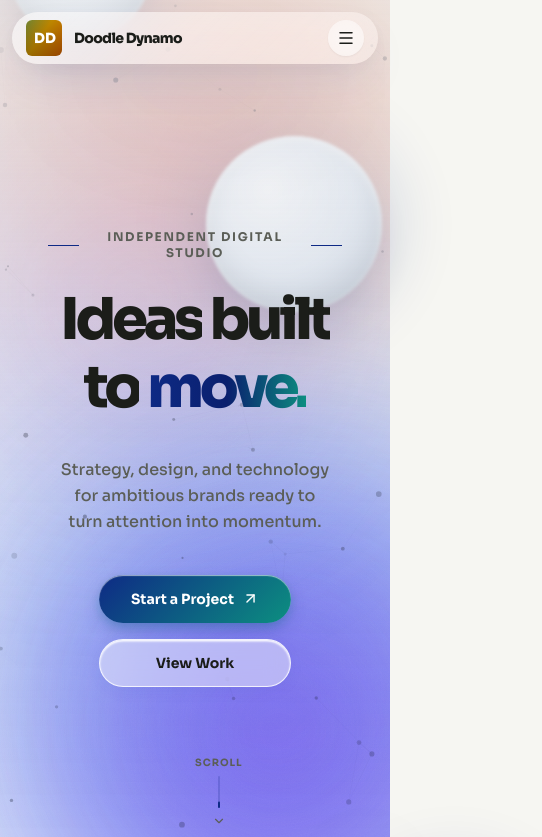
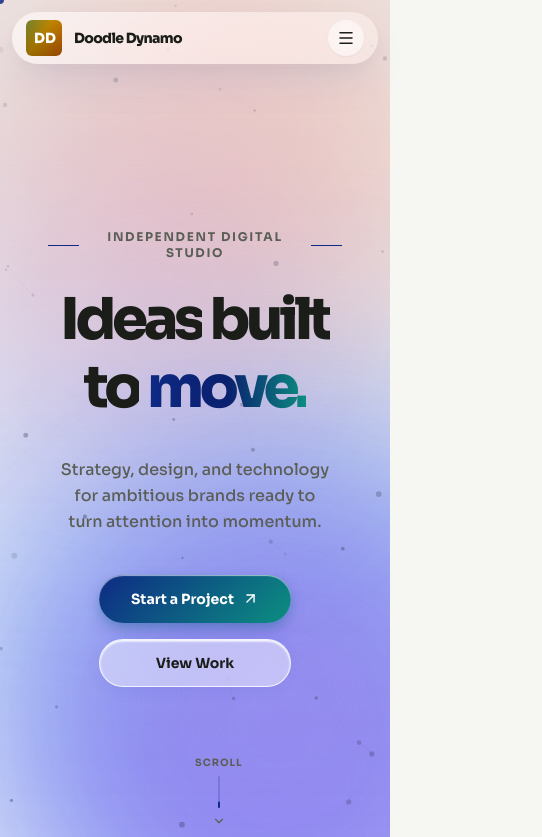
Before and after one commit to ddmostack/DDMO, a Next.js app: page / in a window 390 px wide. Shown: the top 837 px of the page, 542 px wide, since content can reach past the window. Built offline with nearby package versions, Linux system fonts and the light colour scheme.

Commit message:
Remove white 3D orbs and add soft white luminous gradient highlights to background blobs

```diff
--- a/components/sections/About.tsx
+++ b/components/sections/About.tsx
@@ -4,7 +4,6 @@ import { motion, useReducedMotion, useScroll, useSpring } from "framer-motion";
 import { useRef } from "react";
 
 import { CurvyDashedProgressArrow } from "@/components/ui/CurvyDashedProgressArrow";
-import { SectionOrb } from "@/components/effects/SectionOrb";
 import { CursorTiltCard } from "@/components/ui/CursorTiltCard";
 import { ScrollReveal } from "@/components/ui/ScrollReveal";
 import { StatCounter } from "@/components/ui/StatCounter";
@@ -38,14 +37,6 @@ export function About() {
     <section id="about" className="relative bg-transparent">
       {/* Directional light wash */}
       <div className="directional-light-wash" aria-hidden="true" />
-
-      {/* Paired compositional light-emitting orbs (fully contained) */}
-      <div className="pointer-events-none absolute top-8 right-6 md:top-12 md:right-12 z-0">
-        <SectionOrb className="h-44 w-44 md:h-52 md:w-52" glowColor="rgba(14, 42, 133, 0.16)" />
-      </div>
-      <div className="pointer-events-none absolute bottom-12 left-6 md:bottom-16 md:left-12 z-0">
-        <SectionOrb className="h-32 w-32 md:h-40 md:w-40" glowColor="rgba(12, 143, 128, 0.14)" />
-      </div>
 
       <div className="page-container section-space relative z-10">
         {/* Top Header & Overview */}
--- a/components/sections/Hero.tsx
+++ b/components/sections/Hero.tsx
@@ -4,7 +4,6 @@ import { motion, useReducedMotion } from "framer-motion";
 import { ArrowUpRight, ChevronDown } from "lucide-react";
 
 import { HeroParticles } from "@/components/effects/HeroParticles";
-import { SectionOrb } from "@/components/effects/SectionOrb";
 import { Button } from "@/components/ui/Button";
 import { CursorTiltCard } from "@/components/ui/CursorTiltCard";
 
@@ -38,10 +37,6 @@ export function Hero() {
     <section id="home" className="relative min-h-[100dvh] pt-[72px]">
       {/* Interactive Particle Canvas */}
       <HeroParticles />
-
-      {/* Responsive locked 3D Orbs */}
-      <SectionOrb className="top-16 right-2 md:top-20 md:right-4 h-44 w-44 md:h-64 md:w-64" />
-      <SectionOrb className="bottom-8 left-2 md:bottom-12 md:left-4 h-36 w-36 md:h-52 md:w-52" />
 
       {/* Soft theme-tint gradient overlay wash (5-10% opacity using indigo/navy theme tokens) */}
       <div
--- a/components/sections/Portfolio.tsx
+++ b/components/sections/Portfolio.tsx
@@ -5,7 +5,6 @@ import { ArrowUpRight, X } from "lucide-react";
 import Image from "next/image";
 import { useEffect, useState } from "react";
 
-import { SectionOrb } from "@/components/effects/SectionOrb";
 import { Button } from "@/components/ui/Button";
 import { CursorTiltCard } from "@/components/ui/CursorTiltCard";
 import { ScrollReveal } from "@/components/ui/ScrollReveal";
@@ -77,8 +76,6 @@ export function Portfolio() {
 
   return (
     <section id="portfolio" className="relative bg-transparent">
-      <SectionOrb className="top-36 right-2 md:right-4 h-48 w-48 md:h-64 md:w-64" />
-
       <div className="page-container section-space">
         <ScrollReveal>
           <div className="flex flex-col gap-4 md:flex-row md:items-end md:justify-between">
--- a/components/sections/Services.tsx
+++ b/components/sections/Services.tsx
@@ -3,7 +3,6 @@
 import { motion, useReducedMotion } from "framer-motion";
 import { ArrowUpRight } from "lucide-react";
 
-import { SectionOrb } from "@/components/effects/SectionOrb";
 import { CursorTiltCard } from "@/components/ui/CursorTiltCard";
 import { ScrollReveal } from "@/components/ui/ScrollReveal";
 import { services } from "@/lib/constants";
@@ -61,14 +60,6 @@ export function Services() {
     <section id="services" className="relative bg-transparent">
       {/* Directional light wash background */}
       <div className="directional-light-wash" aria-hidden="true" />
-
-      {/* Paired compositional light-emitting orbs (fully contained within padding) */}
-      <div className="pointer-events-none absolute top-8 left-6 md:top-12 md:left-12 z-0">
-        <SectionOrb className="h-40 w-40 md:h-52 md:w-52" glowColor="rgba(14, 42, 133, 0.16)" />
-      </div>
-      <div className="pointer-events-none absolute bottom-12 right-6 md:bottom-16 md:right-12 z-0">
-        <SectionOrb className="h-32 w-32 md:h-40 md:w-40" glowColor="rgba(12, 143, 128, 0.14)" />
-      </div>
 
       <div className="page-container section-space relative z-10">
         <ScrollReveal>
--- a/components/sections/WhyUs.tsx
+++ b/components/sections/WhyUs.tsx
@@ -4,7 +4,6 @@ import { motion, useReducedMotion, useScroll, useSpring } from "framer-motion";
 import { useRef } from "react";
 
 import { CurvyDashedProgressArrow } from "@/components/ui/CurvyDashedProgressArrow";
-import { SectionOrb } from "@/components/effects/SectionOrb";
 import { CursorTiltCard } from "@/components/ui/CursorTiltCard";
 import { DifferentiatorMicroAnimation } from "@/components/ui/DifferentiatorMicroAnimation";
 import { ScrollReveal } from "@/components/ui/ScrollReveal";
@@ -36,8 +35,6 @@ export function WhyUs() {
 
   return (
     <section id="why-us" className="relative bg-transparent">
-      <SectionOrb className="top-16 left-2 md:left-4 h-40 w-40 md:h-56 md:w-56" />
-
       <div className="page-container section-space">
         {/* Section Header */}
         <ScrollReveal>
--- a/components/ui/AnimatedGradientBackground.tsx
+++ b/components/ui/AnimatedGradientBackground.tsx
@@ -37,14 +37,42 @@ export interface AnimatedGradientBackgroundProps {
 }
 
 // Default blob setup closely tuned to match the reference image:
+// - Luminous soft white highlights in the inner gradients for high contrast & clarity
 // - Warm orange/coral top-right
 // - Electric azure blue bottom-left
 // - Rich violet-purple center-bottom diagonal sweep
 // - Soft lavender top-center accent
 const defaultBlobs: BlobConfig[] = [
+  // Luminous Soft White Core Glow (Center-Top)
+  {
+    id: "center-white-luminous",
+    color: "radial-gradient(circle, rgba(255, 255, 255, 0.95) 0%, rgba(255, 255, 255, 0.6) 45%, transparent 80%)",
+    size: "w-[500px] h-[500px] sm:w-[700px] sm:h-[700px] md:w-[900px] md:h-[900px]",
+    initialPosition: { top: "10%", left: "20%" },
+    animate: {
+      x: [0, 40, -40, 20, 0],
+      y: [0, -30, 40, -20, 0],
+      scale: [1, 1.15, 0.92, 1.08, 1],
+    },
+    duration: 20,
+  },
+  // Luminous Soft White Glow (Bottom-Right)
+  {
+    id: "bottom-white-luminous",
+    color: "radial-gradient(circle, rgba(255, 255, 255, 0.9) 0%, rgba(255, 255, 255, 0.5) 40%, transparent 80%)",
+    size: "w-[450px] h-[450px] sm:w-[650px] sm:h-[650px] md:w-[850px] md:h-[850px]",
+    initialPosition: { bottom: "10%", right: "15%" },
+    animate: {
+      x: [0, -50, 30, -20, 0],
+      y: [0, 40, -30, 25, 0],
+      scale: [1, 1.1, 0.95, 1.05, 1],
+    },
+    duration: 24,
+  },
+  // Warm orange/coral top-right with soft white center core
   {
     id: "top-right-coral",
-    color: "radial-gradient(circle, rgba(255, 94, 54, 0.8) 0%, rgba(255, 140, 40, 0.45) 50%, transparent 80%)",
+    color: "radial-gradient(circle, rgba(255, 255, 255, 0.6) 0%, rgba(255, 94, 54, 0.75) 30%, rgba(255, 140, 40, 0.4) 60%, transparent 85%)",
     size: "w-[480px] h-[480px] sm:w-[650px] sm:h-[650px] md:w-[800px] md:h-[800px]",
     initialPosition: { top: "-12%", right: "-8%" },
     animate: {
@@ -54,9 +82,10 @@ const defaultBlobs: BlobConfig[] = [
     },
     duration: 22,
   },
+  // Electric azure blue bottom-left with soft white inner transition
   {
     id: "bottom-left-blue",
-    color: "radial-gradient(circle, rgba(0, 145, 255, 0.85) 0%, rgba(37, 99, 235, 0.55) 55%, transparent 80%)",
+    color: "radial-gradient(circle, rgba(255, 255, 255, 0.5) 0%, rgba(0, 145, 255, 0.8) 35%, rgba(37, 99, 235, 0.5) 60%, transparent 85%)",
     size: "w-[520px] h-[520px] sm:w-[700px] sm:h-[700px] md:w-[900px] md:h-[900px]",
     initialPosition: { bottom: "-18%", left: "-12%" },
     animate: {
@@ -66,9 +95,10 @@ const defaultBlobs: BlobConfig[] = [
     },
     duration: 27,
   },
+  // Rich violet-purple center-bottom diagonal sweep with soft white highlights
   {
     id: "bottom-center-purple",
-    color: "radial-gradient(circle, rgba(140, 45, 226, 0.75) 0%, rgba(124, 58, 237, 0.5) 50%, transparent 80%)",
+    color: "radial-gradient(circle, rgba(255, 255, 255, 0.45) 0%, rgba(140, 45, 226, 0.7) 35%, rgba(124, 58, 237, 0.45) 60%, transparent 85%)",
     size: "w-[550px] h-[550px] sm:w-[750px] sm:h-[750px] md:w-[950px] md:h-[950px]",
     initialPosition: { bottom: "-15%", left: "12%" },
     animate: {
@@ -78,9 +108,10 @@ const defaultBlobs: BlobConfig[] = [
     },
     duration: 32,
   },
+  // Soft lavender top-center accent with white glow
   {
     id: "top-center-lavender",
-    color: "radial-gradient(circle, rgba(168, 85, 247, 0.4) 0%, rgba(99, 102, 241, 0.25) 55%, transparent 80%)",
+    color: "radial-gradient(circle, rgba(255, 255, 255, 0.5) 0%, rgba(168, 85, 247, 0.35) 40%, rgba(99, 102, 241, 0.2) 65%, transparent 85%)",
     size: "w-[400px] h-[400px] sm:w-[550px] sm:h-[550px] md:w-[700px] md:h-[700px]",
     initialPosition: { top: "15%", right: "20%" },
     animate: {
```
